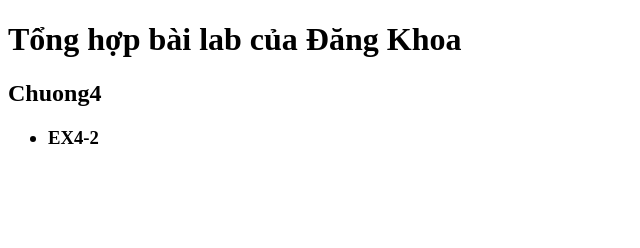
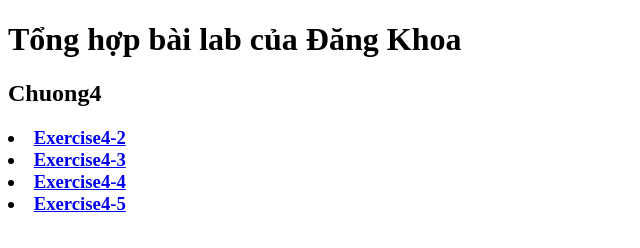
Before and after one commit to NguyenLedangKhoa/NguyenLedangKhoa.github.io, a plain HTML site: page index.html in a window 1280 px wide. Shown: the whole page, without its empty margins (0-640 px from the left). Drawn offline with Linux system fonts and the light colour scheme.

Commit message:
Add files via upload

```diff
--- a/index.html
+++ b/index.html
@@ -9,10 +9,11 @@
         <h1>Tổng hợp bài lab của Đăng Khoa</h1>
         <h2>Chuong4</h2>
         <h3>
-                <ul>
-                        <li><a href="exercise 4-2.html"></a>EX4-2</li>
-                </ul>
-        </h3>
+                <li><a href="exercise 4-2.html">Exercise4-2</a></li>
+                <li><a href="exercise 4-3.html">Exercise4-3</a></li>
+                <li><a href="exercise 4-4.html">Exercise4-4</a></li>
+                <li><a href="exercise 4-5.html">Exercise4-5</a></li>
+            </h3>
 
 </body>
 </html>
```
